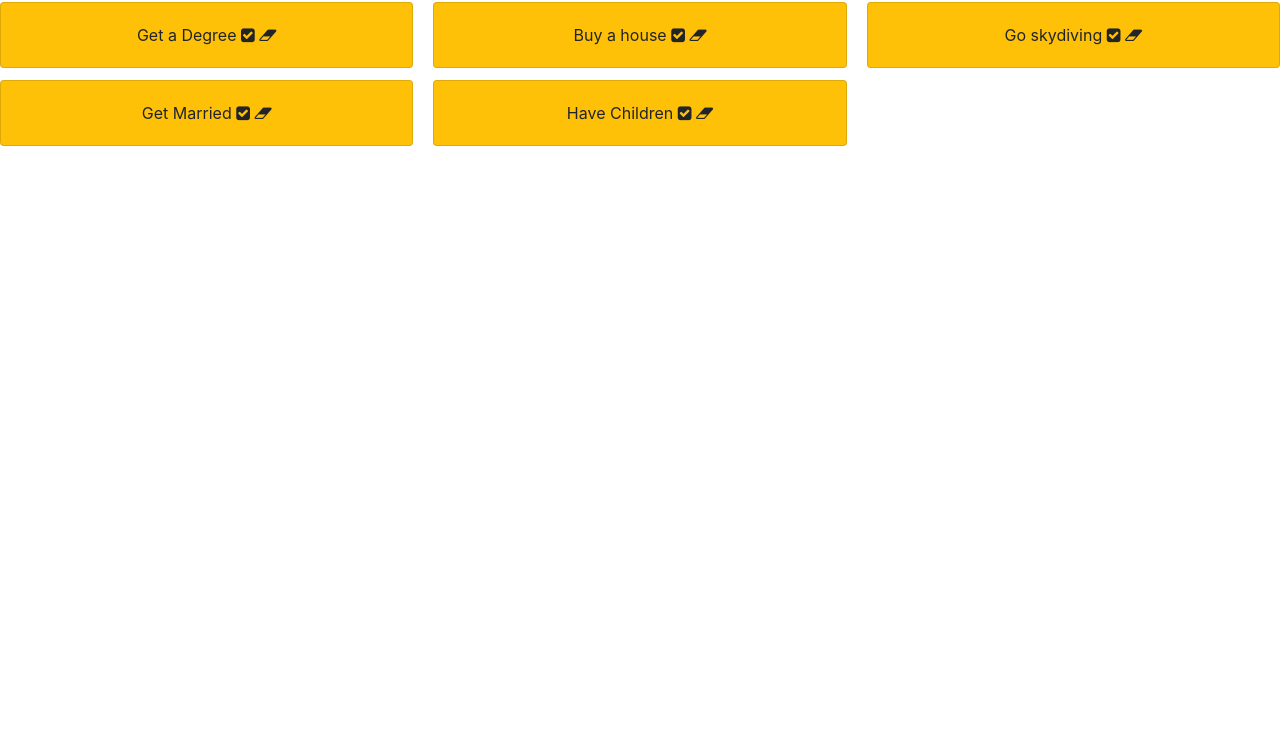
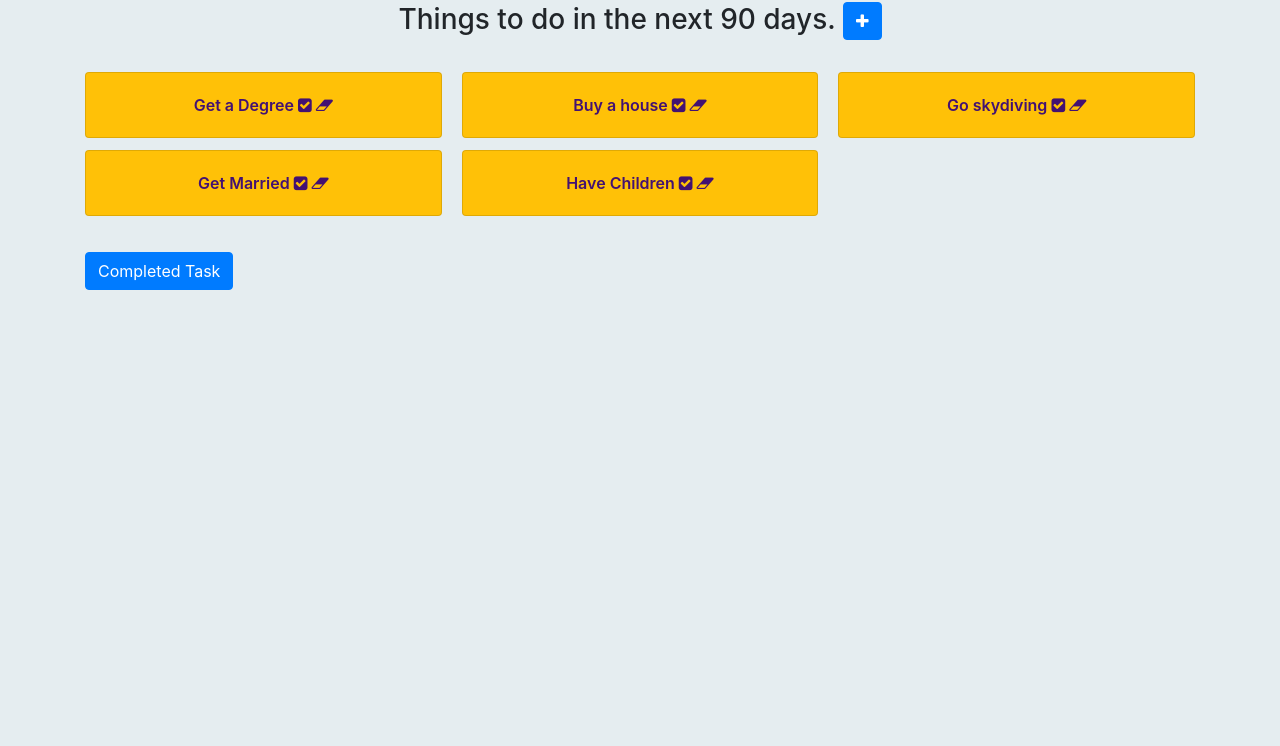
Before and after one commit to NathanWra/TaskPlanner, a plain HTML site: page index.html in a window 1280 px wide. Shown: the part 54-800 px from the top of the page. Drawn offline with nearby package versions, Linux system fonts and the light colour scheme.

Commit message:
added changes to index

```diff
--- a/css/styles.css
+++ b/css/styles.css
@@ -0,0 +1,14 @@
+html,
+body {
+  background-color: rgb(229, 237, 240);
+}
+
+h1,
+h3 {
+  text-align: center;
+}
+
+.card-text {
+  color: rgb(67, 17, 114);
+  font-weight: 600;
+}
--- a/index.html
+++ b/index.html
@@ -21,40 +21,59 @@
     <title>Bucket List</title>
   </head>
   <body>
-    <h1>Bucket List</h1>
+    <h1>Bucket List!</h1>
+    <h3>Things to do in the next 90 days. <a class="btn btn-primary" href="form.html" role="button" ><i class="fa fa-plus" style="font: size 24px"></i></a></h3>
 
+
+    <br>
+
+    <div class="container">
     <div class="card-columns">
-
+      <a href="#" role="button">
         <div class="card bg-warning">
           <div class="card-body text-center">
             <p class="card-text">Get a Degree <i class="fa fa-check-square"></i>  <i class="fa fa-eraser	"></i></p>
           </div>
         </div>
+      </a>
 
+      <a href="#" role="button">
         <div class="card bg-warning">
           <div class="card-body text-center">
             <p class="card-text">Get Married <i class="fa fa-check-square"></i>  <i class="fa fa-eraser	"></i></p>
           </div>
         </div>
+      </a>
 
+      <a href="#" role="button">
         <div class="card bg-warning">
           <div class="card-body text-center">
             <p class="card-text">Buy a house <i class="fa fa-check-square"></i>  <i class="fa fa-eraser	"></i></p>
           </div>
         </div>
+      </a>
 
+      <a href="#" role="button">
         <div class="card bg-warning">
           <div class="card-body text-center">
             <p class="card-text">Have Children <i class="fa fa-check-square"></i>  <i class="fa fa-eraser	"></i></p>
           </div>
         </div>
+      </a>
 
+      <a href="#" role="button">
         <div class="card bg-warning">
           <div class="card-body text-center">
             <p class="card-text">Go skydiving <i class="fa fa-check-square"></i>  <i class="fa fa-eraser	"></i></p>
           </div>
         </div>
+      </a>
+    </div>
 
+
+    <br>
+
+    <a class="btn btn-primary" href="#" role="button" >Completed Task</a>
     </div>
 
     <!-- Optional JavaScript; choose one of the two! -->
```
Also changed, not shown: form.html (+21 -3 lines). Lines whose indentation alone changed are shown as unchanged.
